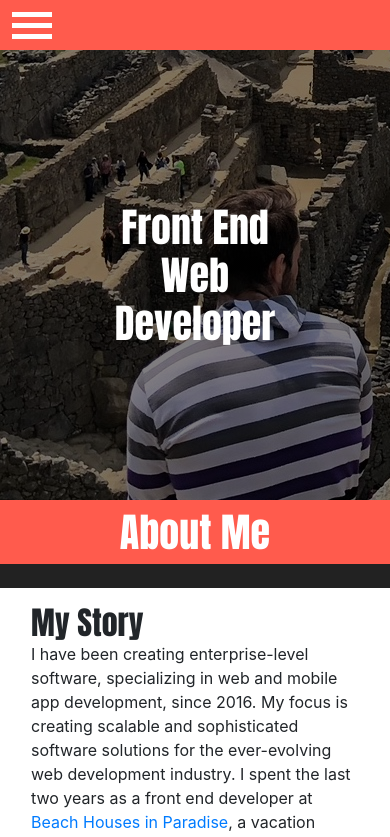
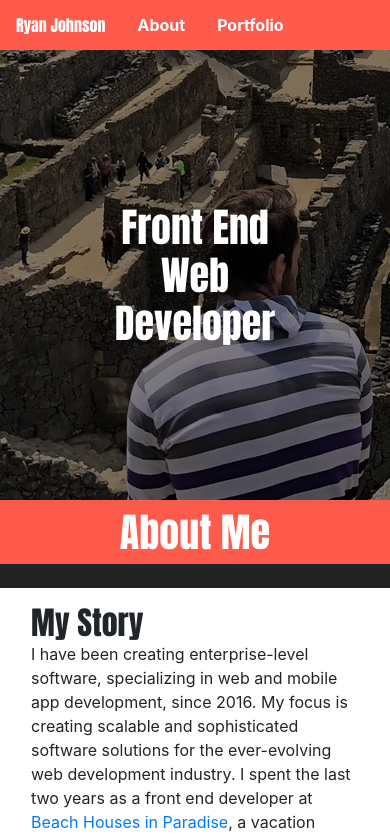
Before and after one commit to ryj1023/personal-site-gatsby, a Gatsby site: page / in a window 390 px wide. Shown: the top 837 px of the page. Built offline with nearby package versions, Linux system fonts and the light colour scheme; Gatsby itself is replaced by a stand-in of ours.

Commit message:
removed mobile nav dropdown

```diff
--- a/src/components/header/index.js
+++ b/src/components/header/index.js
@@ -4,7 +4,29 @@ import styles from "./styles.module.scss"
 
 const Header = () => (
   <section className={`${styles.header} position-sticky`}>
-    <nav
+    <nav className={`${styles.navBar} w-100 p-0`}>
+      <ul className="d-flex align-items-center mb-0 h-100 list-unstyled">
+        <li className="text-center">
+          <a className="nav-link home w-100 p-lg-2" href="#home">
+            <span>Ryan Johnson</span>
+          </a>
+        </li>
+        <li className="text-center">
+          <a className="nav-link w-100 font-weight-bold p-lg-2" href="#about">
+            About <span className="sr-only">(current)</span>
+          </a>
+        </li>
+        <li className="text-center">
+          <a
+            className="nav-link w-100 font-weight-bold p-lg-2"
+            href="#portfolio"
+          >
+            Portfolio <span className="sr-only">(current)</span>
+          </a>
+        </li>
+      </ul>
+    </nav>
+    {/* <nav
       className={`${styles.navBar} navbar navbar-expand-lg navbar-light w-100 p-0`}
     >
       <button
@@ -45,7 +67,7 @@ const Header = () => (
           </li>
         </ul>
       </div>
-    </nav>
+    </nav> */}
   </section>
 )
 
--- a/src/components/header/styles.module.scss
+++ b/src/components/header/styles.module.scss
@@ -2,6 +2,8 @@
 .navBar {
   background: $primary;
   height: 50px;
+  flex-flow: row nowrap;
+  justify-content: flex-start;
 }
 
 .header {
```
